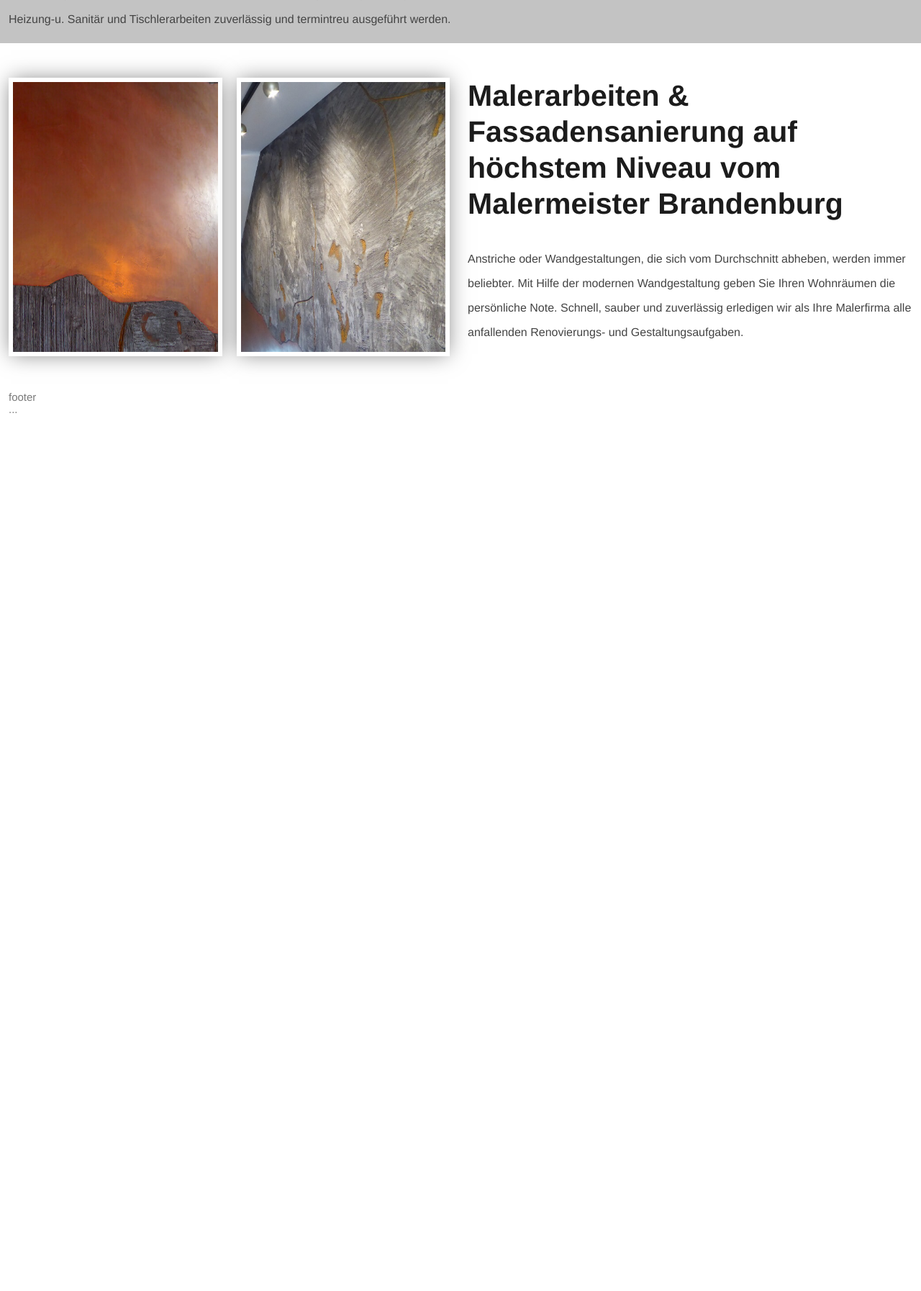
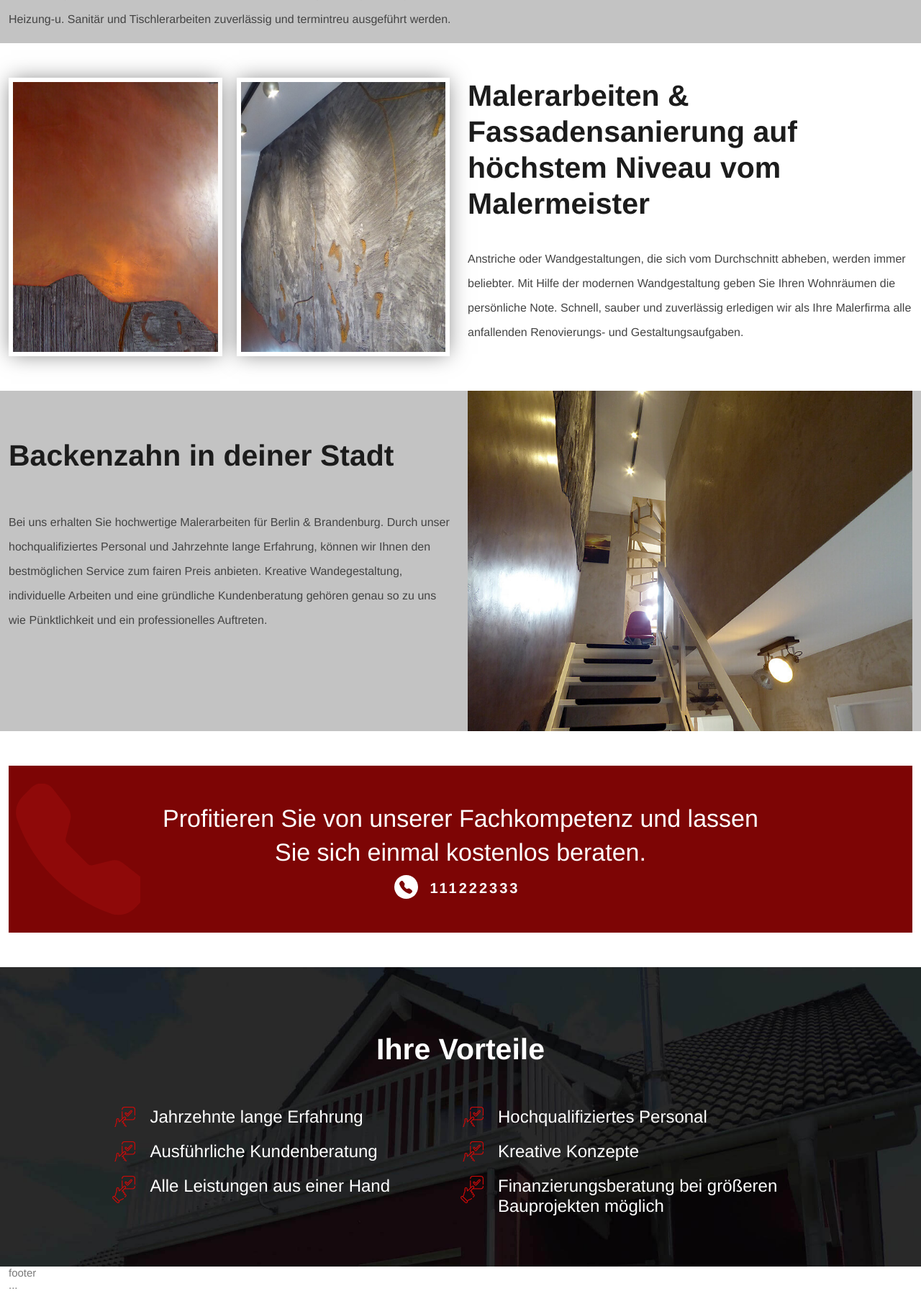
Before and after one commit to Igrok95Ronin/at-oboi-1, a PHP site: page / in a window 1280 px wide. Shown: the part 3398-5192 px from the top of the page at 72% size. Before the commit the page ends 3972 px from the top, so only its background shows below. Run offline with PHP 8.4, Linux system fonts and the light colour scheme; some web fonts are replaced.

Commit message:
finish benefits block

```diff
--- a/assets/css/style.css
+++ b/assets/css/style.css
@@ -310,9 +310,12 @@ li {
   background-repeat: no-repeat;
   background-size: cover;
   left: 0;
-  top: 0;
+  top: 50%;
   width: 183px;
   height: 183px;
+  -webkit-transform: translateY(-50%);
+      -ms-transform: translateY(-50%);
+          transform: translateY(-50%);
 }
 
 .contacts__title {
@@ -434,3 +437,50 @@ li {
   font-weight: 500;
   line-height: 34px;
 }
+
+.benefits {
+  background-image: url(../img/paralux.jpg);
+  background-size: cover;
+  background-repeat: no-repeat;
+  background-attachment: fixed;
+}
+
+.benefits__title {
+  font-weight: 600;
+  color: #fff;
+  text-align: center;
+  font-size: 41px;
+  margin-bottom: 55px;
+}
+
+.benefits__box {
+  padding: 90px 0px 50px;
+}
+
+.benefits__ul {
+  display: -ms-grid;
+  display: grid;
+  -ms-grid-columns: (1fr)[2];
+  grid-template-columns: repeat(2, 1fr);
+  width: 77%;
+  margin: 0 auto;
+}
+
+.benefits__li {
+  color: #fff;
+  list-style: none;
+  margin-bottom: 20px;
+  font-size: 24px;
+  font-weight: 400;
+  padding-left: 52px;
+  position: relative;
+}
+.benefits__li::before {
+  content: "";
+  position: absolute;
+  background-image: url(../img/icon2.png);
+  background-repeat: no-repeat;
+  width: 100%;
+  height: 100%;
+  left: 0;
+}
--- a/assets/scss/style.scss
+++ b/assets/scss/style.scss
@@ -268,9 +268,10 @@ $linkImg2: "../img/telephone-fill2.svg";
         background-repeat: no-repeat;
         background-size: cover;
         left: 0;
-        top: 0;
+        top: 50%;
         width: 183px;
         height: 183px;
+        transform: translateY(-50%);
     }
 }
 .contacts__title {
@@ -344,3 +345,44 @@ $linkImg2: "../img/telephone-fill2.svg";
     font-weight: 500;
     line-height: 34px;
 }
+//@at-root
+.benefits {
+    background-image: url(../img/paralux.jpg);
+    background-size: cover;
+    background-repeat: no-repeat;
+    background-attachment: fixed;
+}
+.benefits__title {
+    font-weight: 600;
+    color: #fff;
+    text-align: center;
+    font-size: 41px;
+    margin-bottom: 55px;
+}
+.benefits__box {
+    padding: 90px 0px 50px;
+}
+.benefits__ul {
+    display: grid;
+    grid-template-columns: repeat(2, 1fr);
+    width: 77%;
+    margin: 0 auto;
+}
+.benefits__li {
+    color: #fff;
+    list-style: none;
+    margin-bottom: 20px;
+    font-size: 24px;
+    font-weight: 400;
+    padding-left: 52px;
+    position: relative;
+    &::before {
+        content: '';
+        position: absolute;
+        background-image: url(../img/icon2.png);
+        background-repeat: no-repeat;
+        width: 100%;
+        height: 100%;
+        left: 0;
+    }
+}
--- a/index.html
+++ b/index.html
@@ -11,7 +11,7 @@ $title = $text . ' ' . $city;
 ?>
 
 <!DOCTYPE html>
-<html lang="de">
+<html lang="at">
 
 <head>
     <meta charset="UTF-8">
@@ -230,7 +230,7 @@ $title = $text . ' ' . $city;
                             </div>
                             <div class="malerarbeiten__right">
                                 <h2 class="malerarbeiten__title">Malerarbeiten & Fassadensanierung auf höchstem Niveau
-                                    vom Malermeister Brandenburg</h2>
+                                    vom Malermeister</h2>
                                 <p class="malerarbeiten__text">Anstriche oder Wandgestaltungen, die sich vom
                                     Durchschnitt abheben, werden immer beliebter. Mit Hilfe der modernen Wandgestaltung
                                     geben Sie Ihren Wohnräumen die persönliche Note. Schnell, sauber und zuverlässig
@@ -242,6 +242,59 @@ $title = $text . ' ' . $city;
                 </div>
             </div>
         </section>
+        <section class="technology">
+            <div class="container-fluid">
+                <div class="row">
+                    <div class="col-12 container">
+                        <div class="technology__box">
+                            <div class="technology__left">
+                                <h2 class="technology__title">Backenzahn in deiner Stadt</h2>
+                                <p class="technology__text">Bei uns erhalten Sie hochwertige Malerarbeiten für Berlin &
+                                    Brandenburg. Durch unser hochqualifiziertes Personal und Jahrzehnte lange Erfahrung,
+                                    können wir Ihnen den bestmöglichen Service zum fairen Preis anbieten. Kreative
+                                    Wandegestaltung, individuelle Arbeiten und eine gründliche Kundenberatung gehören
+                                    genau so zu uns wie Pünktlichkeit und ein professionelles Auftreten.</p>
+                            </div>
+                            <div class="technology__right">
+                                <img class="technology__img" src="assets/img/img4.jpg" alt="">
+                            </div>
+                        </div>
+                    </div>
+                </div>
+            </div>
+        </section>
+        <section class="contacts my-5">
+            <div class="container-fluid">
+                <div class="row">
+                    <div class="col-12 container">
+                        <div class="contacts__box">
+                            <h2 class="contacts__title">Profitieren Sie von unserer Fachkompetenz und lassen<br> Sie sich einmal kostenlos beraten.</h2>
+                            <a class="contacts__btn" href="">111222333</a>
+                        </div>
+                    </div>
+                </div>
+            </div>
+        </section>
+        <section class="benefits">
+            <div class="container-fluid">
+                <div class="row">
+                    <div class="col-12 container">
+                        <div class="benefits__box">
+                        <h2 class="benefits__title">Ihre Vorteile</h2>
+                            <ul class="benefits__ul">
+                                <li class="benefits__li">Jahrzehnte lange Erfahrung</li>
+                                <li class="benefits__li">Hochqualifiziertes Personal</li>
+                                <li class="benefits__li">Ausführliche Kundenberatung</li>
+                                <li class="benefits__li">Kreative Konzepte</li>
+                                <li class="benefits__li">Alle Leistungen aus einer Hand</li>
+                                <li class="benefits__li">Finanzierungsberatung bei größeren Bauprojekten möglich</li>
+                            </ul>
+                        </div>
+                    </div>
+                </div>
+            </div>
+        </section>
+
     </main>
     <!--Нижний колонтитул страницы-->
     <footer class="footer">
```
Also changed, not shown: assets/img/icon2.png (added), assets/img/img4.jpg (added), assets/img/paralux.jpg (added).
